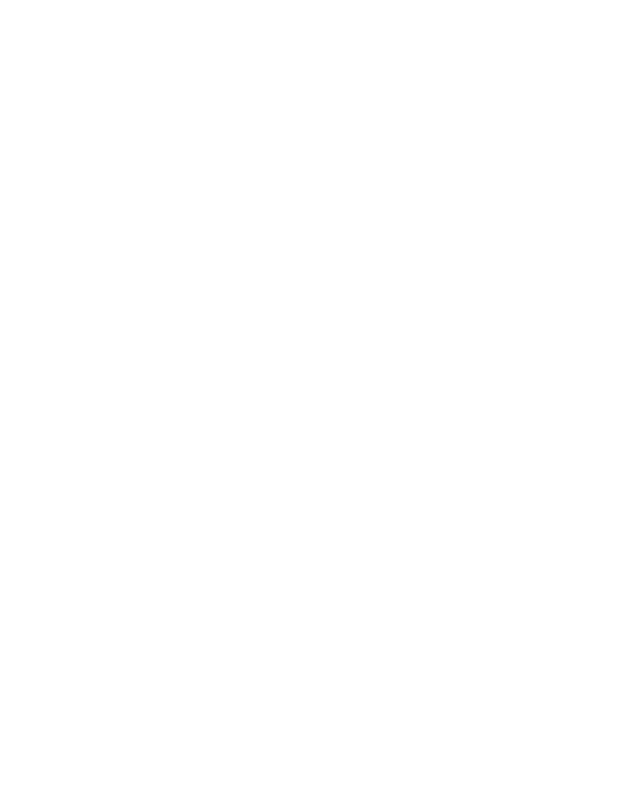
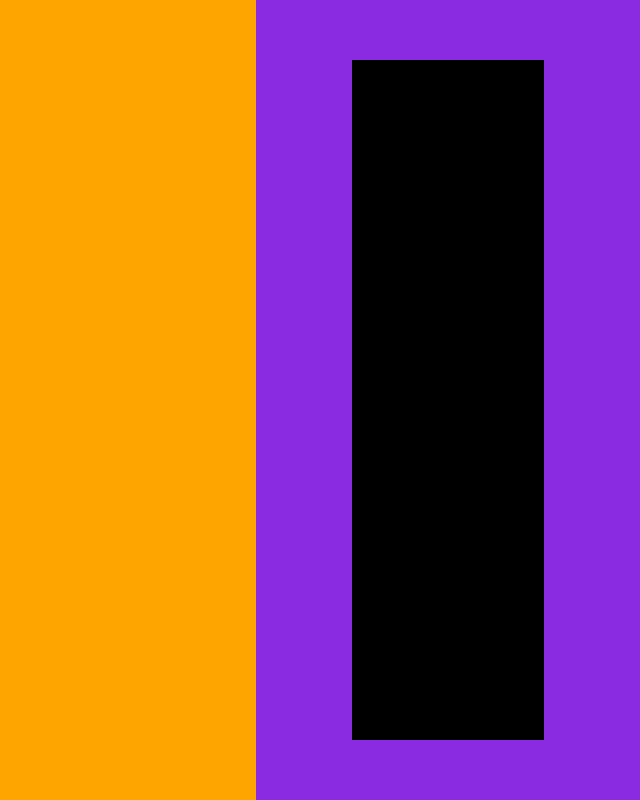
Before and after one commit to AbrahamEsc1911/FSD-TV-INTERACTIVE, a plain HTML site: page index.html in a window 1280 px wide. Shown: the whole page, without its empty margins (640-1280 px from the left). Drawn offline with Linux system fonts and the light colour scheme.

Commit message:
Feat: Building-control

```diff
--- a/css/styles.css
+++ b/css/styles.css
@@ -0,0 +1,40 @@
+body{
+    height: 100vh;
+    width: 100 vw;
+
+    margin: 0;
+    padding: 0;
+
+    background-color: aquamarine;
+
+    display: flex;
+    justify-content: flex-start;
+    flex-direction: row;
+}
+
+/* CONTROL */
+
+.bg-tv{
+    height: 100vh;
+    width: 70vw;
+
+    background-color: orange;
+}
+
+.bg-control{
+    height: 100vh;
+    width: 30vw;
+
+    background-color: blueviolet;
+
+    display: flex;
+    justify-content: center;
+    align-items: center;
+}
+
+#body-control {
+    height: 85vh;
+    width: 15vw;
+
+    background-color: black;
+}
--- a/index.html
+++ b/index.html
@@ -7,6 +7,17 @@
     <link rel="stylesheet" href="./css/styles.css"/>
 </head>
 <body>
-
+   <div class="bg-tv"></div>
+   <div class="bg-control">
+    <div id="body-control">
+        <div id="section-one"></div>
+        <div id="section-two"></div>
+        <div id="section-three"></div>
+        <div id="section-four"></div>
+        <div id="section-five"></div>
+        <div id="section-six"></div>
+        <div id="section-seven"></div>
+    </div>
+   </div>
 </body>
 </html>
```
